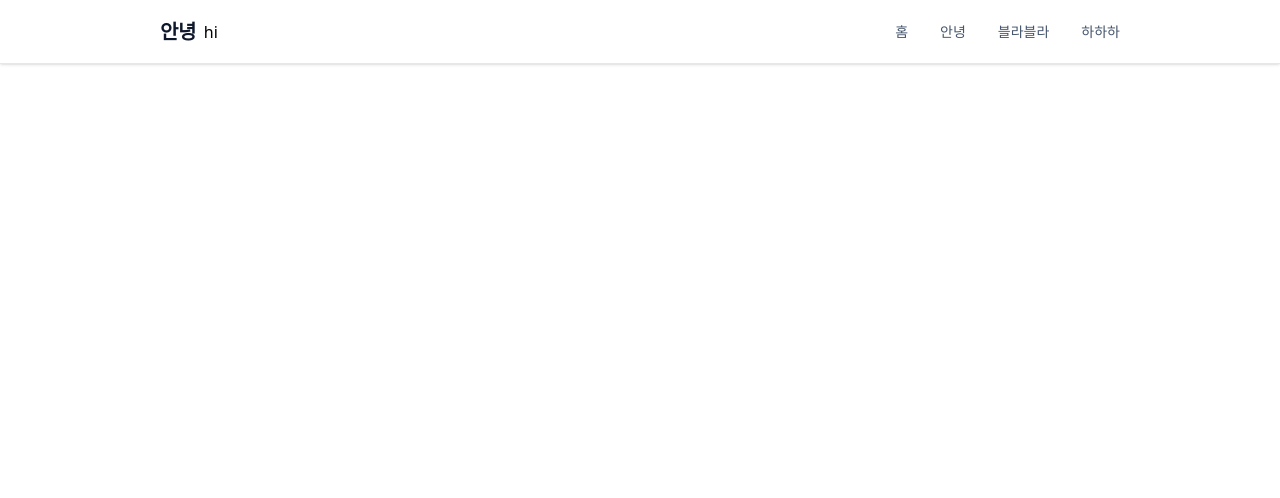
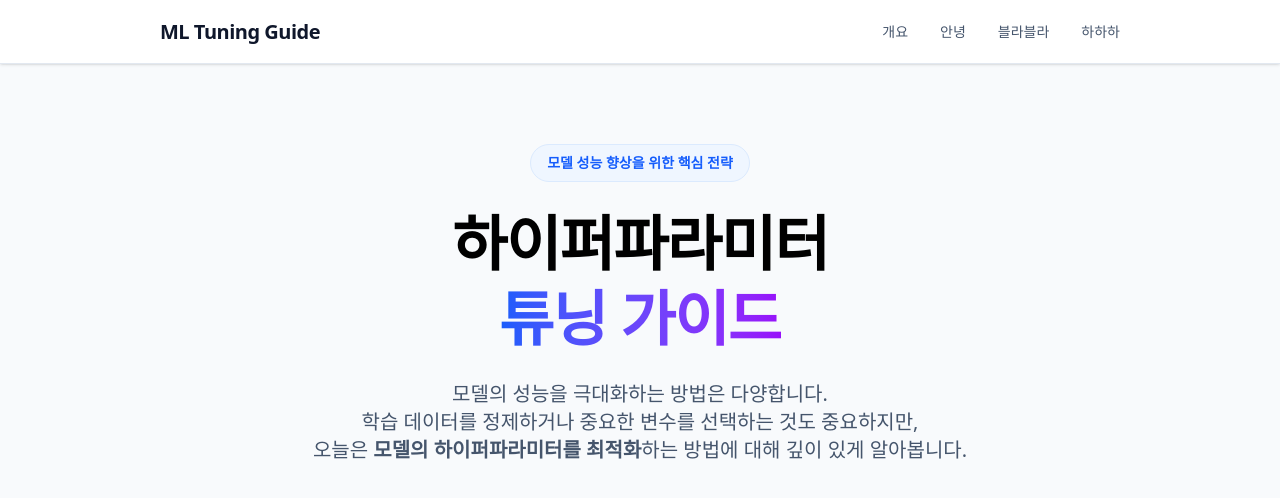
Before and after one commit to sun-ji054/AI_Site, a React (Vite) app: page / in a window 1280 px wide. Shown: the top 498 px of the page. Built offline with nearby package versions, Linux system fonts and the light colour scheme.

Commit message:
FEAT: 개요까지 완성

```diff
--- a/src/components/Navigation.jsx
+++ b/src/components/Navigation.jsx
@@ -7,13 +7,14 @@ export default function Navigation() {
         <div className="flex justify-between items-center h-16">
           <div className="flex items-center gap-2">
             <p className="font-bold text-xl tracking-tight text-slate-900">
-              안녕
+              ML Tuning Guide
             </p>
-            <p>hi</p>
           </div>
           <nav className="flex">
             <ul className="hidden md:flex space-x-8 text-sm font-medium text-slate-600">
-              <li className="hover:text-blue-600 transition">홈</li>
+              <li className="hover:text-blue-600 transition">
+                <a href="#intro">개요</a>
+              </li>
               <li className="hover:text-blue-600 transition">안녕</li>
               <li className="hover:text-blue-600 transition">블라블라</li>
               <li className="hover:text-blue-600 transition">하하하</li>
--- /dev/null
+++ b/src/pages/XGBoost.jsx
@@ -0,0 +1,31 @@
+import Navigation from "../components/Navigation";
+
+export default function XCBoost() {
+  return (
+    <>
+      <Navigation />
+      <section id="index" className="bg-slate-50 ">
+        <div className="items-center pt-20 pb-16 px-4 sm:px-6 lg:px-8 max-w-5xl mx-auto text-center">
+          <div className="inline-block px-4 py-2 mb-6 border rounded-3xl border-blue-100 text-blue-600 bg-blue-50 font-semibold text-sm">
+            모델 성능 향상을 위한 핵심 전략
+          </div>
+          <h1 className="mb-6 text-4xl font-extrabold md:text-6xl tracking-tight leading-tight">
+            하이퍼파라미터
+            <br />
+            <span className="bg-linear-to-r from-blue-600 to-purple-600 text-transparent bg-clip-text">
+              튜닝 가이드
+            </span>
+          </h1>
+          <p className="leading-7 md:text-xl text-lg text-slate-600 max-w-2xl mx-auto mb-10">
+            모델의 성능을 극대화하는 방법은 다양합니다.
+            <br />
+            학습 데이터를 정제하거나 중요한 변수를 선택하는 것도 중요하지만,
+            <br />
+            오늘은 <strong>모델의 하이퍼파라미터를 최적화</strong>하는 방법에
+            대해 깊이 있게 알아봅니다.
+          </p>
+        </div>
+      </section>
+    </>
+  );
+}
--- a/src/pages/XGBoost.tsx
+++ /dev/null
@@ -1,9 +0,0 @@
-import Navigation from "../components/Navigation";
-
-export default function XCBoost() {
-  return (
-    <>
-      <Navigation />
-    </>
-  );
-}
```
